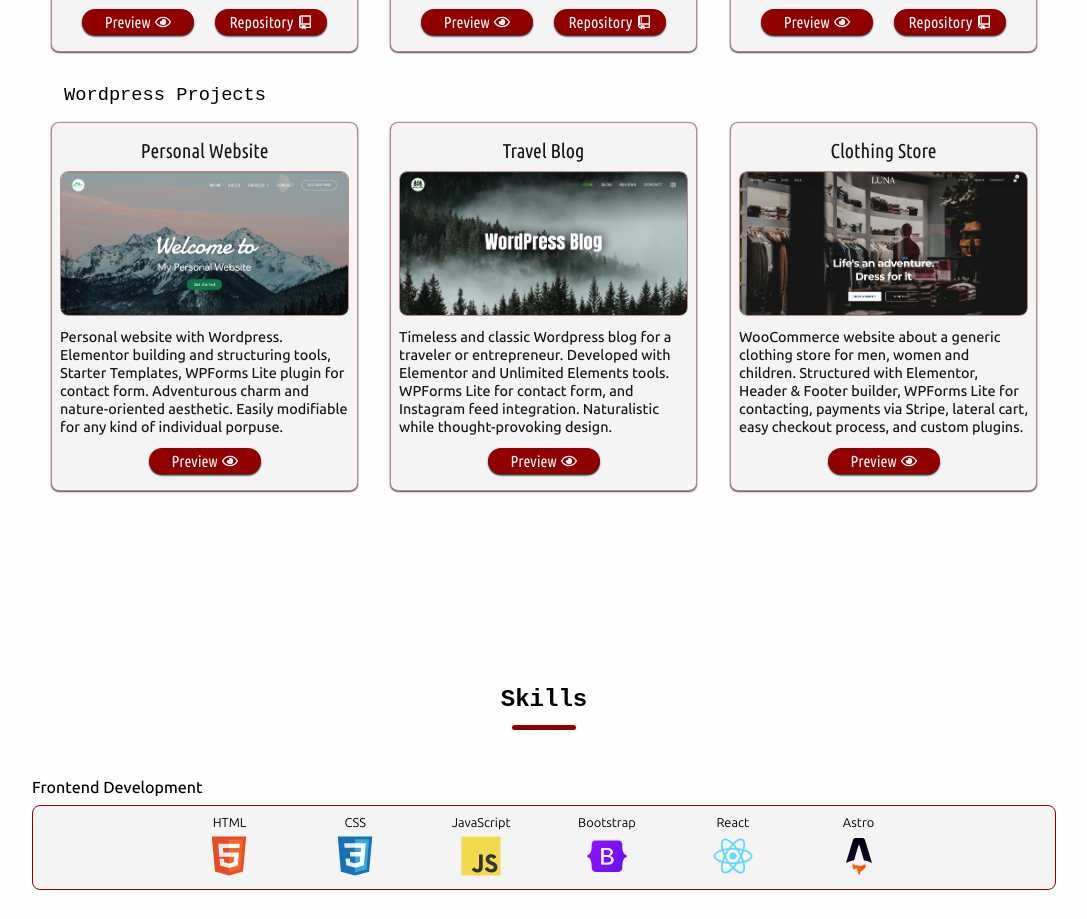
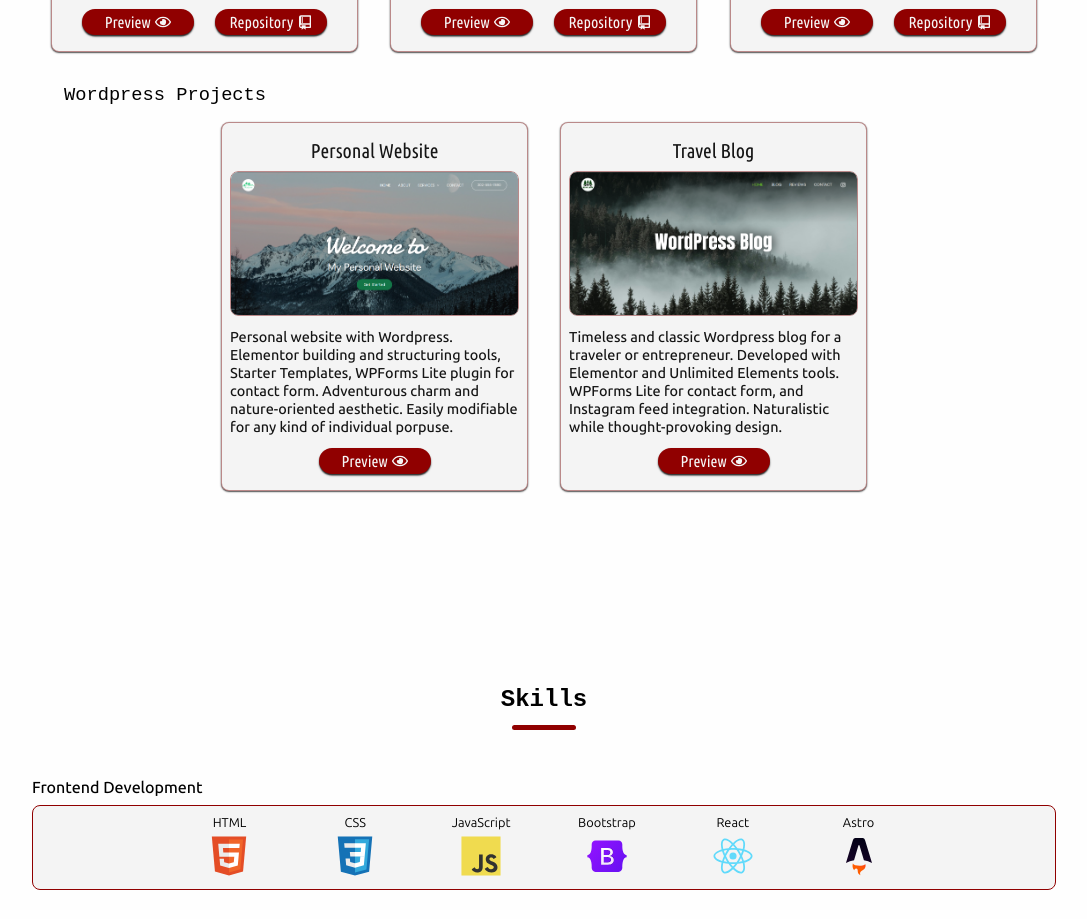
Before and after one commit to MartinXCVI/react-portfolio, a React (Vite) app: page / in a window 1280 px wide. Shown: the part 1740-2659 px from the top of the page, without its empty margins (96-1183 px from the left). Built offline with nearby package versions, Linux system fonts and the light colour scheme; a web font is replaced by a local one.

Commit message:
hiding a wordpress project card for now

```diff
--- a/src/components/Portfolio/WordpressProjects.jsx
+++ b/src/components/Portfolio/WordpressProjects.jsx
@@ -22,7 +22,7 @@ const WordpressProjects = () => {
           description="Timeless and classic Wordpress blog for a traveler or entrepreneur. Developed with Elementor and Unlimited Elements tools. WPForms Lite for contact form, and Instagram feed integration. Naturalistic while thought-provoking design."
           page={"https://wordpress-blog.free.nf/"}
         />
-        <WPCard
+        {/* <WPCard
           aosAnim="flip-right"
           aosDuration="1500"
           aosDelay="300"
@@ -30,7 +30,7 @@ const WordpressProjects = () => {
           img="/images/covers/online-store-cover.webp"
           description="WooCommerce website about a generic clothing store for men, women and children. Structured with Elementor, Header & Footer builder, WPForms Lite for contacting, payments via Stripe, lateral cart, easy checkout process, and custom plugins."
           page={"https://clothing-store.free.nf/"}
-        />
+        /> */}
       </section>
     </>
   )
```
